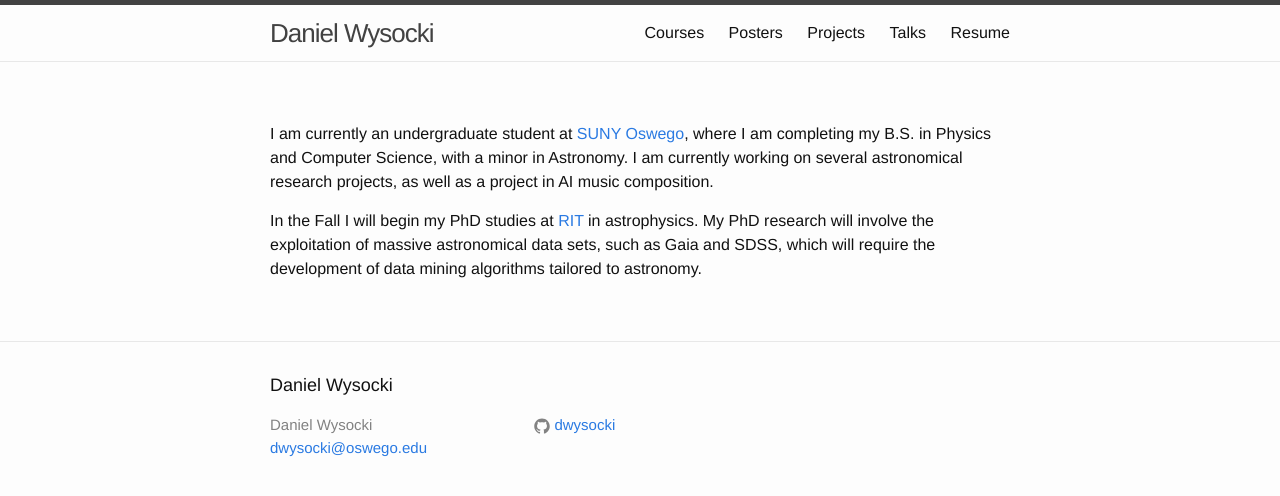
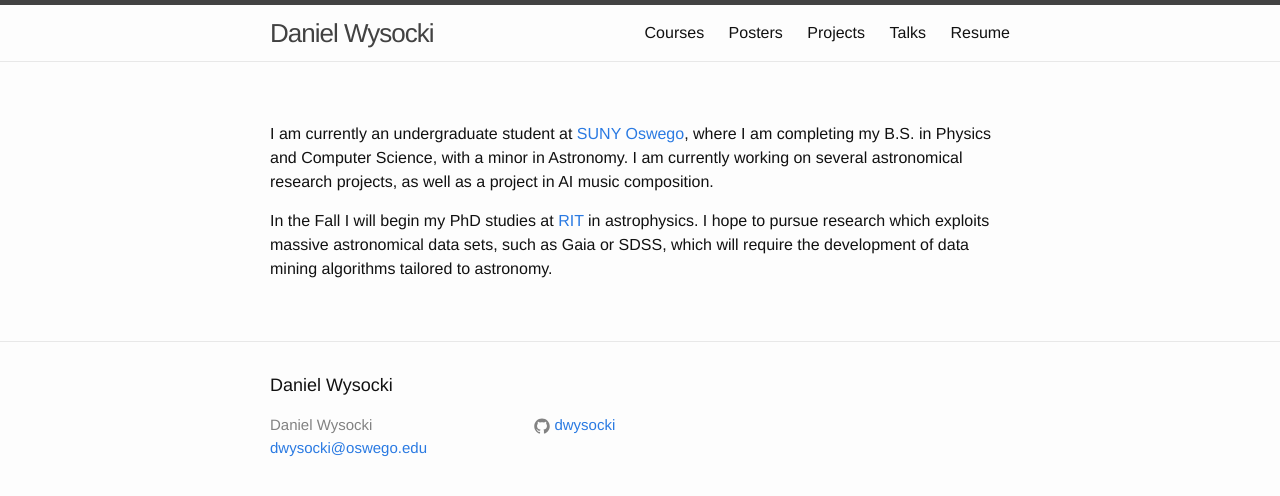
Before and after one commit to dwysocki/dwysocki.github.io, a Jekyll site: the page built from index.md, in a window 1280 px wide. Shown: the top 496 px of the page. Built offline with Jekyll 4.4.1, drawn with Linux system fonts in a browser that asks for light colours.

Commit message:
Changed description

```diff
--- a/index.md
+++ b/index.md
@@ -4,4 +4,4 @@ layout: page
 
 I am currently an undergraduate student at [SUNY Oswego](http://www.oswego.edu), where I am completing my B.S. in Physics and Computer Science, with a minor in Astronomy. I am currently working on several astronomical research projects, as well as a project in AI music composition.
 
-In the Fall I will begin my PhD studies at [RIT](https://www.rit.edu/cos/astrophysics/) in astrophysics. My PhD research will involve the exploitation of massive astronomical data sets, such as Gaia and SDSS, which will require the development of data mining algorithms tailored to astronomy.
+In the Fall I will begin my PhD studies at [RIT](https://www.rit.edu/cos/astrophysics/) in astrophysics. I hope to pursue research which exploits massive astronomical data sets, such as Gaia or SDSS, which will require the development of data mining algorithms tailored to astronomy.
```
